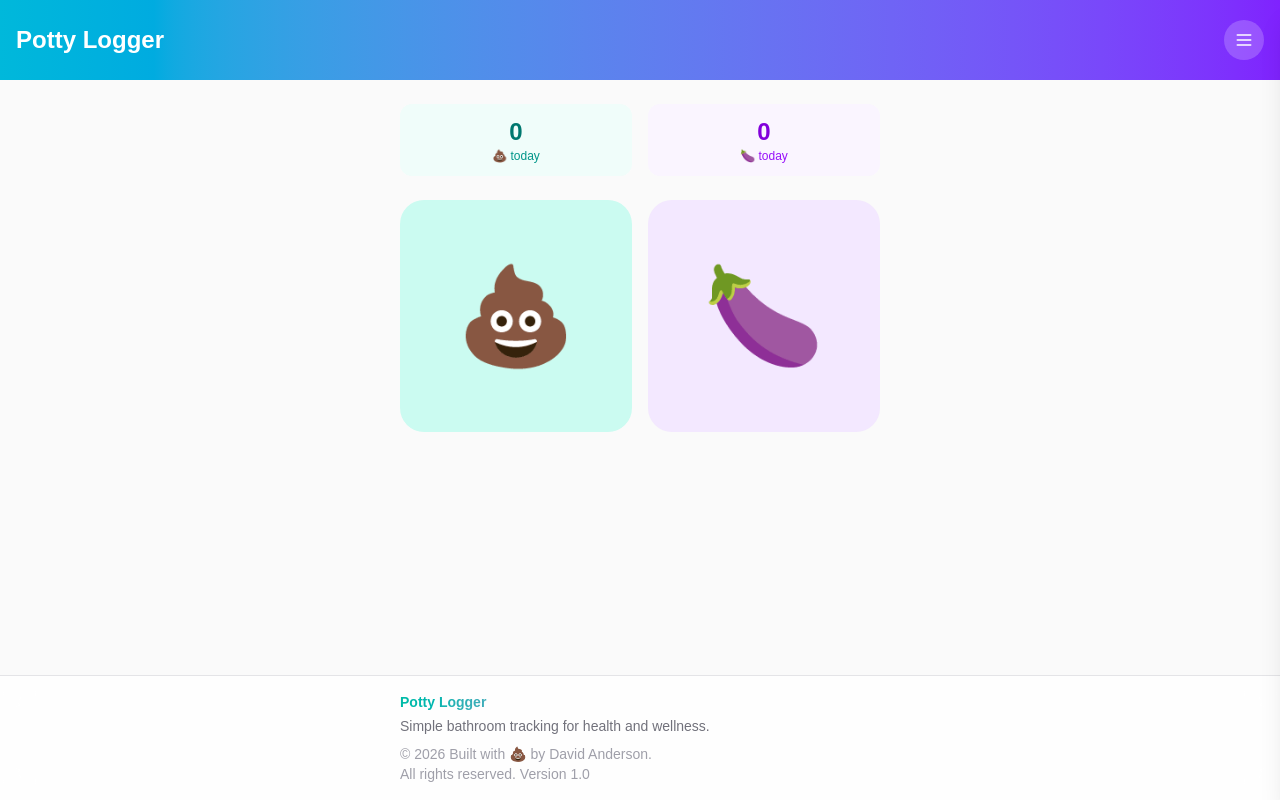
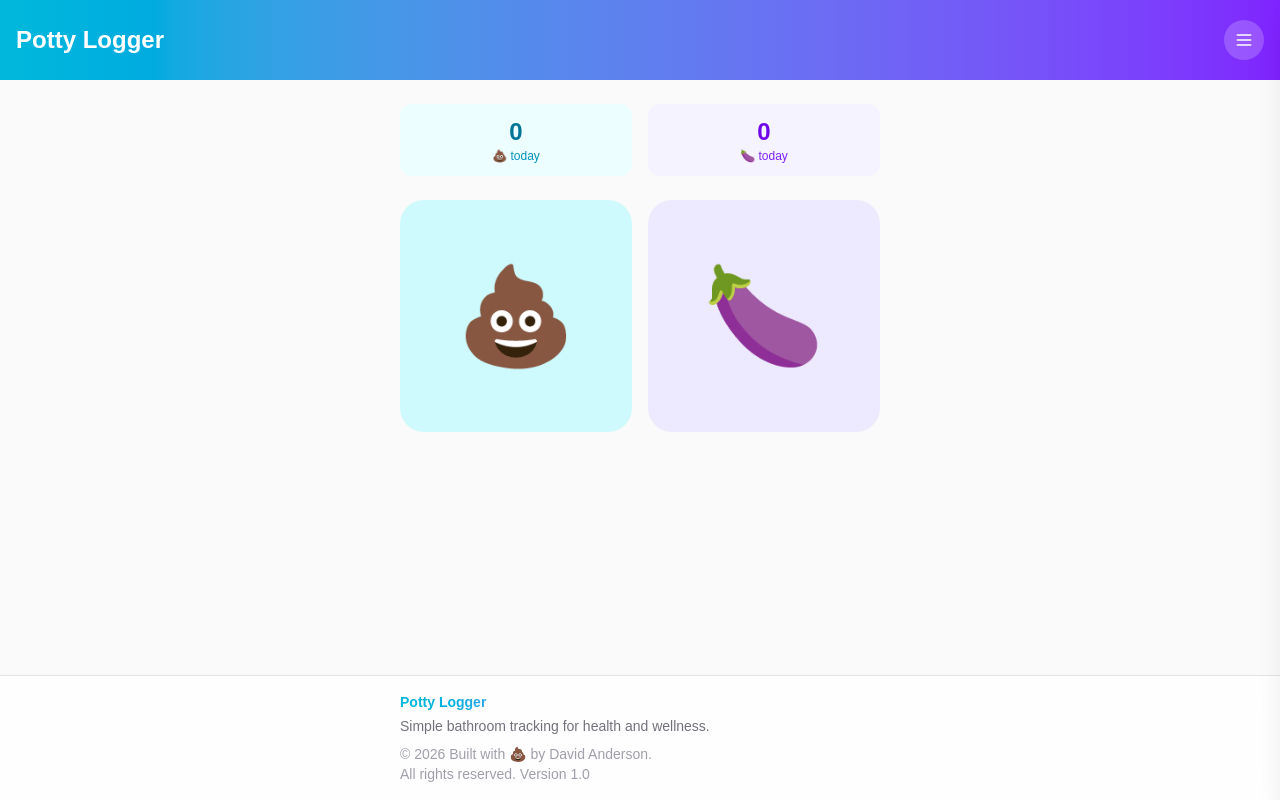
Before and after one commit to d4vid4nderson/habit-a-day, a Next.js app: page / in a window 1280 px wide. Built offline with nearby package versions, Linux system fonts and the light colour scheme.

Commit message:
Apply cyan/violet color scheme globally

```diff
--- a/src/app/page.tsx
+++ b/src/app/page.tsx
@@ -108,8 +108,8 @@ export default function Home() {
   };
 
   const typeConfig = {
-    poop: { emoji: '💩', bg: 'bg-teal-100 dark:bg-teal-900/30' },
-    pee: { emoji: '🍆', bg: 'bg-purple-100 dark:bg-purple-900/30' },
+    poop: { emoji: '💩', bg: 'bg-cyan-100 dark:bg-cyan-900/30' },
+    pee: { emoji: '🍆', bg: 'bg-violet-100 dark:bg-violet-900/30' },
   };
 
   // History View
@@ -172,7 +172,7 @@ export default function Home() {
         <header className="sticky top-0 z-10 border-b border-zinc-200 bg-white/80 backdrop-blur-lg dark:border-zinc-800 dark:bg-zinc-900/80">
           <div className="flex items-center justify-between px-4 py-3">
             <h1 className="flex items-center gap-2 text-xl font-bold text-zinc-900 dark:text-zinc-100">
-              <span className="flex h-7 w-7 items-center justify-center rounded-lg bg-gradient-to-br from-purple-500 to-purple-700 text-sm">🚽</span>
+              <span className="flex h-7 w-7 items-center justify-center rounded-lg bg-gradient-to-br from-violet-500 to-violet-700 text-sm">🚽</span>
             Potty Logger
             </h1>
           </div>
@@ -188,7 +188,7 @@ export default function Home() {
               value={notes}
               onChange={(e) => setNotes(e.target.value)}
               placeholder="Add notes (optional)..."
-              className="min-h-[120px] w-full resize-none rounded-xl border border-zinc-200 bg-white p-4 text-base leading-relaxed focus:border-purple-500 focus:outline-none dark:border-zinc-700 dark:bg-zinc-800 dark:text-zinc-200 dark:placeholder-zinc-500"
+              className="min-h-[120px] w-full resize-none rounded-xl border border-zinc-200 bg-white p-4 text-base leading-relaxed focus:border-violet-500 focus:outline-none dark:border-zinc-700 dark:bg-zinc-800 dark:text-zinc-200 dark:placeholder-zinc-500"
               autoFocus
             />
 
@@ -258,7 +258,7 @@ export default function Home() {
                 </h2>
                 <button
                   onClick={() => setShowHistory(true)}
-                  className="text-sm text-purple-600 dark:text-purple-400"
+                  className="text-sm text-violet-600 dark:text-violet-400"
                 >
                   See all
                 </button>
--- a/src/components/Calendar.tsx
+++ b/src/components/Calendar.tsx
@@ -92,15 +92,15 @@ export function Calendar({ selectedDate, onSelectDate, hasEntries }: CalendarPro
                 onClick={() => onSelectDate(getDateString(day))}
                 className={`flex h-full w-full flex-col items-center justify-center rounded-full text-sm transition-colors ${
                   isSelected(day)
-                    ? 'bg-purple-600 font-semibold text-white'
+                    ? 'bg-violet-600 font-semibold text-white'
                     : isToday(day)
-                    ? 'bg-purple-100 font-semibold text-purple-800 dark:bg-purple-900/30 dark:text-purple-400'
+                    ? 'bg-violet-100 font-semibold text-violet-800 dark:bg-violet-900/30 dark:text-violet-400'
                     : 'active:bg-zinc-100 dark:active:bg-zinc-700'
                 }`}
               >
                 <span>{day}</span>
                 {hasEntries(getDateString(day)) && !isSelected(day) && (
-                  <span className="mt-0.5 h-1 w-1 rounded-full bg-purple-500" />
+                  <span className="mt-0.5 h-1 w-1 rounded-full bg-violet-500" />
                 )}
               </button>
             )}
--- a/src/components/Footer.tsx
+++ b/src/components/Footer.tsx
@@ -4,7 +4,7 @@ export function Footer() {
   return (
     <footer className="fixed bottom-0 left-0 right-0 border-t border-zinc-200 bg-white/80 backdrop-blur-lg dark:border-zinc-700 dark:bg-zinc-900/80">
       <div className="mx-auto max-w-lg px-4 py-4 text-sm">
-        <h3 className="font-semibold bg-gradient-to-r from-teal-500 to-purple-500 bg-clip-text text-transparent">Potty Logger</h3>
+        <h3 className="font-semibold bg-gradient-to-r from-cyan-500 to-violet-500 bg-clip-text text-transparent">Potty Logger</h3>
         <p className="mt-1 text-zinc-500 dark:text-zinc-400">
           Simple bathroom tracking for health and wellness.
         </p>
--- a/src/components/LogButton.tsx
+++ b/src/components/LogButton.tsx
@@ -11,15 +11,15 @@ interface LogButtonProps {
 const config = {
   poop: {
     emoji: '💩',
-    bg: 'bg-teal-100 dark:bg-teal-900/30',
-    activeBg: 'bg-teal-200 dark:bg-teal-800/50',
-    ring: 'ring-teal-400',
+    bg: 'bg-cyan-100 dark:bg-cyan-900/30',
+    activeBg: 'bg-cyan-200 dark:bg-cyan-800/50',
+    ring: 'ring-cyan-400',
   },
   pee: {
     emoji: '🍆',
-    bg: 'bg-purple-100 dark:bg-purple-900/30',
-    activeBg: 'bg-purple-200 dark:bg-purple-800/50',
-    ring: 'ring-purple-400',
+    bg: 'bg-violet-100 dark:bg-violet-900/30',
+    activeBg: 'bg-violet-200 dark:bg-violet-800/50',
+    ring: 'ring-violet-400',
   },
 };
 
--- a/src/components/Menu.tsx
+++ b/src/components/Menu.tsx
@@ -87,7 +87,7 @@ export function Menu({ isOpen, onClose, onNavigate, currentView }: MenuProps) {
               onClick={() => handleNavigation('log')}
               className={`flex w-full items-center gap-3 rounded-xl px-4 py-3 transition-colors ${
                 currentView === 'log'
-                  ? 'bg-purple-100 text-purple-700 dark:bg-purple-900/30 dark:text-purple-400'
+                  ? 'bg-violet-100 text-violet-700 dark:bg-violet-900/30 dark:text-violet-400'
                   : 'text-zinc-700 active:bg-zinc-100 dark:text-zinc-300 dark:active:bg-zinc-800'
               }`}
             >
@@ -101,7 +101,7 @@ export function Menu({ isOpen, onClose, onNavigate, currentView }: MenuProps) {
               onClick={() => handleNavigation('history')}
               className={`flex w-full items-center gap-3 rounded-xl px-4 py-3 transition-colors ${
                 currentView === 'history'
-                  ? 'bg-purple-100 text-purple-700 dark:bg-purple-900/30 dark:text-purple-400'
+                  ? 'bg-violet-100 text-violet-700 dark:bg-violet-900/30 dark:text-violet-400'
                   : 'text-zinc-700 active:bg-zinc-100 dark:text-zinc-300 dark:active:bg-zinc-800'
               }`}
             >
@@ -150,7 +150,7 @@ export function Menu({ isOpen, onClose, onNavigate, currentView }: MenuProps) {
                     onClick={() => handleThemeChange(option.value)}
                     className={`flex w-full items-center gap-3 rounded-xl px-4 py-3 transition-colors ${
                       theme === option.value
-                        ? 'bg-purple-100 text-purple-700 dark:bg-purple-900/30 dark:text-purple-400'
+                        ? 'bg-violet-100 text-violet-700 dark:bg-violet-900/30 dark:text-violet-400'
                         : 'bg-zinc-100 text-zinc-700 active:bg-zinc-200 dark:bg-zinc-800 dark:text-zinc-300'
                     }`}
                   >
--- a/src/components/Stats.tsx
+++ b/src/components/Stats.tsx
@@ -16,13 +16,13 @@ export function Stats({ entries }: StatsProps) {
 
   return (
     <div className="flex gap-4">
-      <div className="flex-1 rounded-xl bg-teal-50 p-3 text-center dark:bg-teal-900/20">
-        <p className="text-2xl font-bold text-teal-700 dark:text-teal-400">{todayPoop}</p>
-        <p className="text-xs text-teal-600 dark:text-teal-500">💩 today</p>
+      <div className="flex-1 rounded-xl bg-cyan-50 p-3 text-center dark:bg-cyan-900/20">
+        <p className="text-2xl font-bold text-cyan-700 dark:text-cyan-400">{todayPoop}</p>
+        <p className="text-xs text-cyan-600 dark:text-cyan-500">💩 today</p>
       </div>
-      <div className="flex-1 rounded-xl bg-purple-50 p-3 text-center dark:bg-purple-900/20">
-        <p className="text-2xl font-bold text-purple-700 dark:text-purple-400">{todayPee}</p>
-        <p className="text-xs text-purple-600 dark:text-purple-500">🍆 today</p>
+      <div className="flex-1 rounded-xl bg-violet-50 p-3 text-center dark:bg-violet-900/20">
+        <p className="text-2xl font-bold text-violet-700 dark:text-violet-400">{todayPee}</p>
+        <p className="text-xs text-violet-600 dark:text-violet-500">🍆 today</p>
       </div>
     </div>
   );
```
